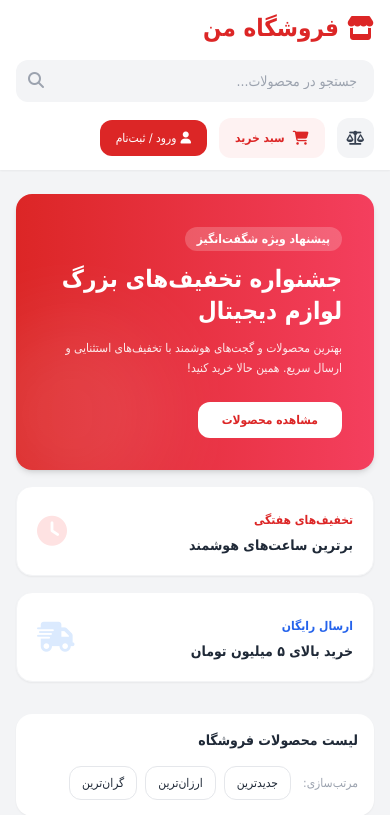
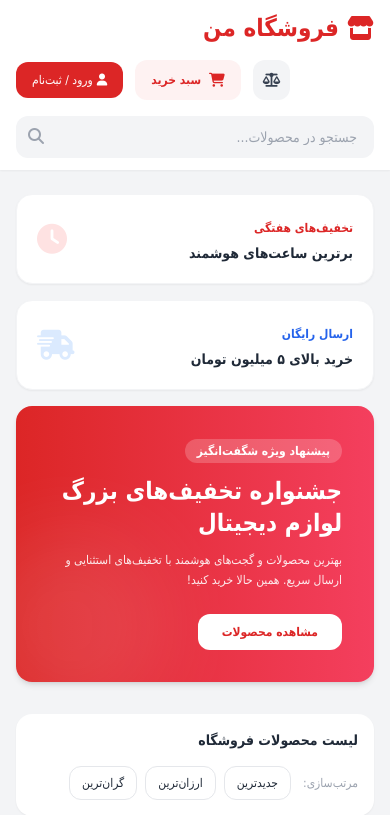
Before and after one commit to bigkhazaei-cpu/my-affiliate-site, a Flask app: page / in a window 390 px wide. Shown: the top 815 px of the page. Run offline with Flask 3, Linux system fonts and the light colour scheme; data that the repository does not hold is empty; some libraries are stand-ins or nearby versions.

Commit message:
Update index.html

```diff
--- a/templates/index.html
+++ b/templates/index.html
@@ -29,19 +29,19 @@
         </div>
     </div>
 
-    <!-- هدر اصلی فروشگاه -->
+    <!-- هدر اصلی فروشگاه (اصلاح شده برای چیدمان صحیح راست‌چین) -->
     <header class="bg-white shadow-sm sticky top-0 z-40">
         <div class="max-w-7xl mx-auto px-4 py-3 flex flex-col md:flex-row justify-between items-center gap-4">
 
-            <!-- لوگو و منوی موبایل -->
+            <!-- ۱. لوگوی فروشگاه (سمت راست) -->
             <div class="flex items-center justify-between w-full md:w-auto">
                 <a href="/" class="text-2xl font-black text-red-600 flex items-center gap-2">
                     <i class="fas fa-store"></i> فروشگاه من
                 </a>
             </div>
 
-            <!-- نوار جستجوی مرکزی بزرگ -->
-            <div class="w-full md:w-5/12">
+            <!-- ۲. نوار جستجوی مرکزی بزرگ -->
+            <div class="w-full md:w-5/12 order-3 md:order-2">
                 <form action="/" method="GET" class="relative flex items-center">
                     <input type="text" name="q" value="{{ request.args.get('q', '') }}" placeholder="جستجو در محصولات..." class="w-full bg-gray-100 border border-transparent focus:border-red-500 focus:bg-white rounded-xl px-4 py-2.5 pl-10 pr-4 text-sm focus:outline-none transition text-right">
                     <button type="submit" class="absolute left-3 text-gray-400 hover:text-red-600 transition">
@@ -50,8 +50,8 @@
                 </form>
             </div>
 
-            <!-- دکمه‌های حساب کاربری، سبد خرید و مقایسه -->
-            <div class="flex items-center gap-3 w-full md:w-auto justify-start md:justify-end">
+            <!-- ۳. دکمه‌های حساب کاربری، سبد خرید و مقایسه (سمت چپ) -->
+            <div class="flex items-center gap-3 w-full md:w-auto justify-end order-2 md:order-3">
                 <a href="/compare" class="relative bg-gray-100 hover:bg-gray-200 text-gray-700 p-2.5 rounded-xl transition flex items-center gap-1 text-xs" title="مقایسه محصولات">
                     <i class="fas fa-balance-scale text-sm"></i>
                     <span class="hidden sm:inline">مقایسه</span>
@@ -86,18 +86,9 @@
     <!-- محتوای اصلی -->
     <main class="max-w-7xl mx-auto px-4 py-6 flex-grow w-full">
 
-        <!-- بنرهای بالایی -->
+        <!-- بنرهای بالایی (اصلاح جایگاه بنر بزرگ و کوچک) -->
         <div class="grid grid-cols-1 lg:grid-cols-3 gap-4 mb-8">
-            <div class="lg:col-span-2 bg-gradient-to-r from-red-600 to-rose-500 rounded-2xl p-8 text-white flex flex-col justify-between shadow-md relative overflow-hidden">
-                <div class="z-10 max-w-lg">
-                    <span class="bg-white/20 text-white text-xs px-3 py-1 rounded-full font-bold mb-3 inline-block">پیشنهاد ویژه شگفت‌انگیز</span>
-                    <h1 class="text-2xl md:text-3xl font-black mb-3">جشنواره تخفیف‌های بزرگ لوازم دیجیتال</h1>
-                    <p class="text-xs md:text-sm text-white/90 mb-6 leading-relaxed">بهترین محصولات و گجت‌های هوشمند با تخفیف‌های استثنایی و ارسال سریع. همین حالا خرید کنید!</p>
-                    <a href="#products-section" class="bg-white text-red-600 hover:bg-gray-100 font-bold px-6 py-2.5 rounded-xl text-xs transition inline-block">مشاهده محصولات</a>
-                </div>
-                <div class="absolute -left-10 -bottom-10 w-48 h-48 bg-white/10 rounded-full blur-2xl"></div>
-            </div>
-
+            <!-- بنرهای کناری تبلیغاتی (سمت راست در حالت دسکتاپ) -->
             <div class="flex flex-col gap-4">
                 <div class="bg-white rounded-2xl p-5 shadow-sm border border-gray-100 flex items-center justify-between">
                     <div>
@@ -113,6 +104,17 @@
                     </div>
                     <i class="fas fa-shipping-fast text-3xl text-blue-100"></i>
                 </div>
+            </div>
+
+            <!-- بنر بزرگ اسلایدر گالری (بخش اصلی سمت چپ) -->
+            <div class="lg:col-span-2 bg-gradient-to-r from-red-600 to-rose-500 rounded-2xl p-8 text-white flex flex-col justify-between shadow-md relative overflow-hidden">
+                <div class="z-10 max-w-lg">
+                    <span class="bg-white/20 text-white text-xs px-3 py-1 rounded-full font-bold mb-3 inline-block">پیشنهاد ویژه شگفت‌انگیز</span>
+                    <h1 class="text-2xl md:text-3xl font-black mb-3">جشنواره تخفیف‌های بزرگ لوازم دیجیتال</h1>
+                    <p class="text-xs md:text-sm text-white/90 mb-6 leading-relaxed">بهترین محصولات و گجت‌های هوشمند با تخفیف‌های استثنایی و ارسال سریع. همین حالا خرید کنید!</p>
+                    <a href="#products-section" class="bg-white text-red-600 hover:bg-gray-100 font-bold px-6 py-2.5 rounded-xl text-xs transition inline-block">مشاهده محصولات</a>
+                </div>
+                <div class="absolute -left-10 -bottom-10 w-48 h-48 bg-white/10 rounded-full blur-2xl"></div>
             </div>
         </div>
 
```
